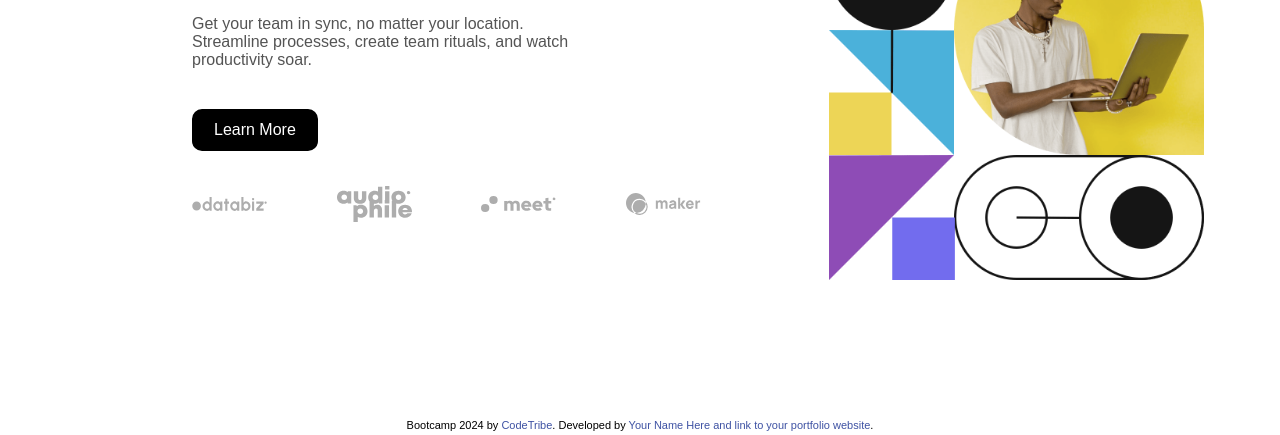
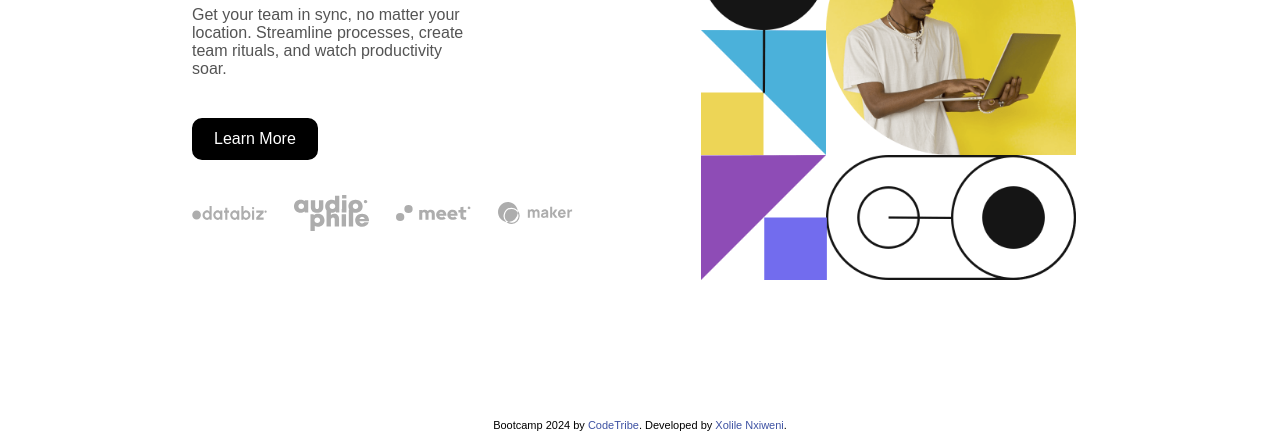
Before and after one commit to Xoli-Nxiweni/FinalBootcampProj, a plain HTML site: page index.html in a window 1280 px wide. Shown: the part 365-800 px from the top of the page. Drawn offline with Linux system fonts and the light colour scheme.

Commit message:
reconciliation

```diff
--- a/index.html
+++ b/index.html
@@ -88,7 +88,7 @@
 <div class="attribution">
   Bootcamp 2024 by
   <a href="https://www.mlab.co.za" target="_blank">CodeTribe</a>. Developed
-  by <a href="#">Your Name Here and link to your portfolio website</a>.
+  by  <a href="#">Xolile Nxiweni</a>.
 </div>
 </body>
 <script src="script.js"></script>
--- a/styles.css
+++ b/styles.css
@@ -207,7 +207,7 @@ button:last-child{
     display: flex;
     flex-direction: row-reverse;
     align-items: center;
-    padding: 15px 5% 10px 15%;
+    padding: 15px 15% 10px 15%;
     gap: 100px;
     height: 98vh;
 }
```
